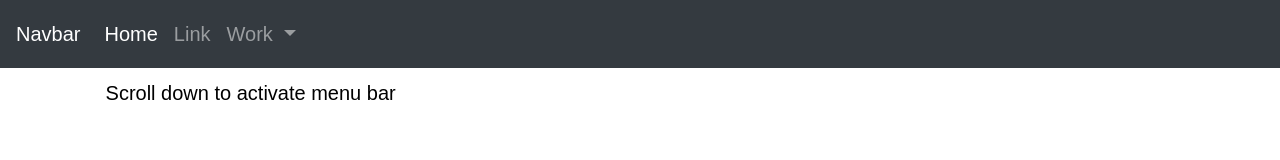
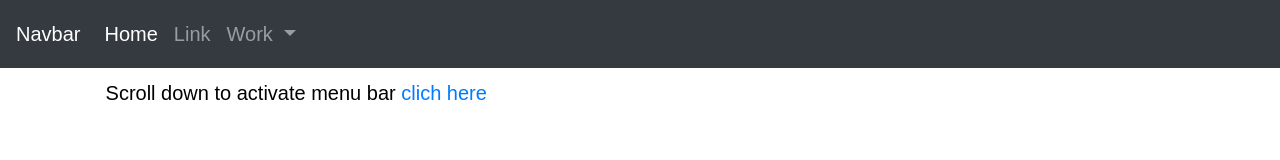
Before and after one commit to mshirazi/Welcome, a website with bundled scripts: page index.html in a window 1280 px wide. Shown: the top 160 px of the page. Built offline with nearby package versions, Linux system fonts and the light colour scheme.

Commit message:
linnking up to test

```diff
--- a/index.html
+++ b/index.html
@@ -41,6 +41,7 @@
   </nav>
   <canvas id="container" width="100vw" height="100vh"></canvas>
   Scroll down to activate menu bar
+  <a href="./otherexo/index.html"> clich here </a>
   <br>
   <br>
   <br>
```
Also changed, not shown: 1 other file.
